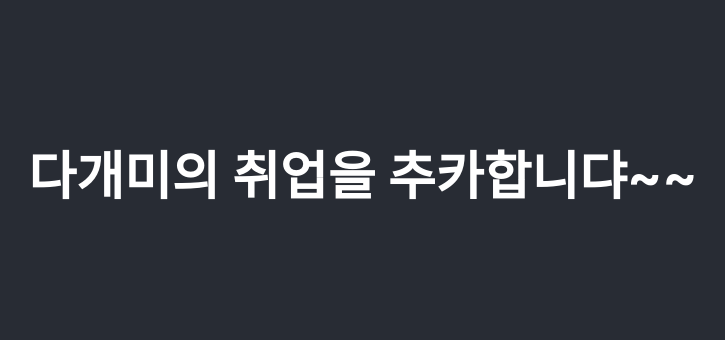
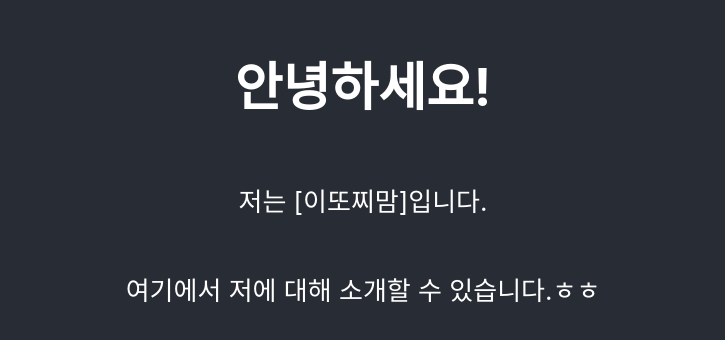
Before and after one commit to doyun0327/doyun0327.github.io, a React (Create React App) app: page / in a window 1280 px wide. Shown: the part 228-568 px from the top of the page, without its empty margins (277-1002 px from the left). Built offline with nearby package versions, Linux system fonts and the light colour scheme.

Commit message:
commit test

```diff
--- a/package.json
+++ b/package.json
@@ -1,5 +1,5 @@
 {
-  "homepage":"https://doyun0327.github.io/",
+  "homepage": "https://doyun0327.github.io/leedoyun.github.io/",
   "name": "my-intro-site",
   "version": "0.1.0",
   "private": true,
--- a/src/App.js
+++ b/src/App.js
@@ -1,3 +1,4 @@
+import logo from './logo.svg';
 import './App.css';
 
 function App() {
@@ -5,9 +6,9 @@ function App() {
     <div className="App">
          <div className="App">
       <header className="App-header">
-        <h1>다개미의 취업을 추카합니댜~~</h1>
-        {/* <p>저는 [이또찌맘]입니다.</p>
-        <p>여기에서 저에 대해 소개할 수 있습니다. hihi</p> */}
+        <h1>안녕하세요!</h1>
+        <p>저는 [이또찌맘]입니다.</p>
+        <p>여기에서 저에 대해 소개할 수 있습니다.ㅎㅎ</p>
       </header>
     </div>
     </div>
```
